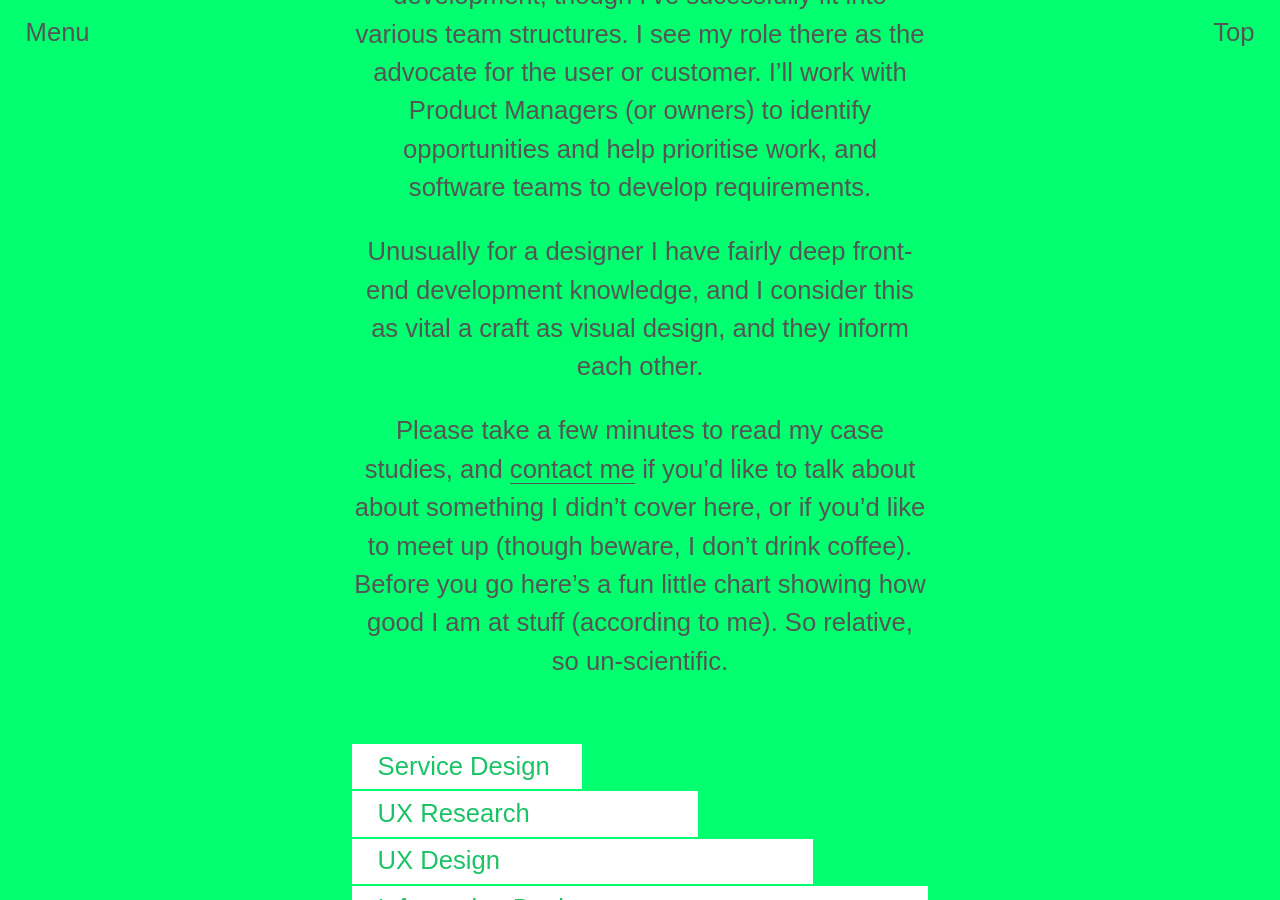
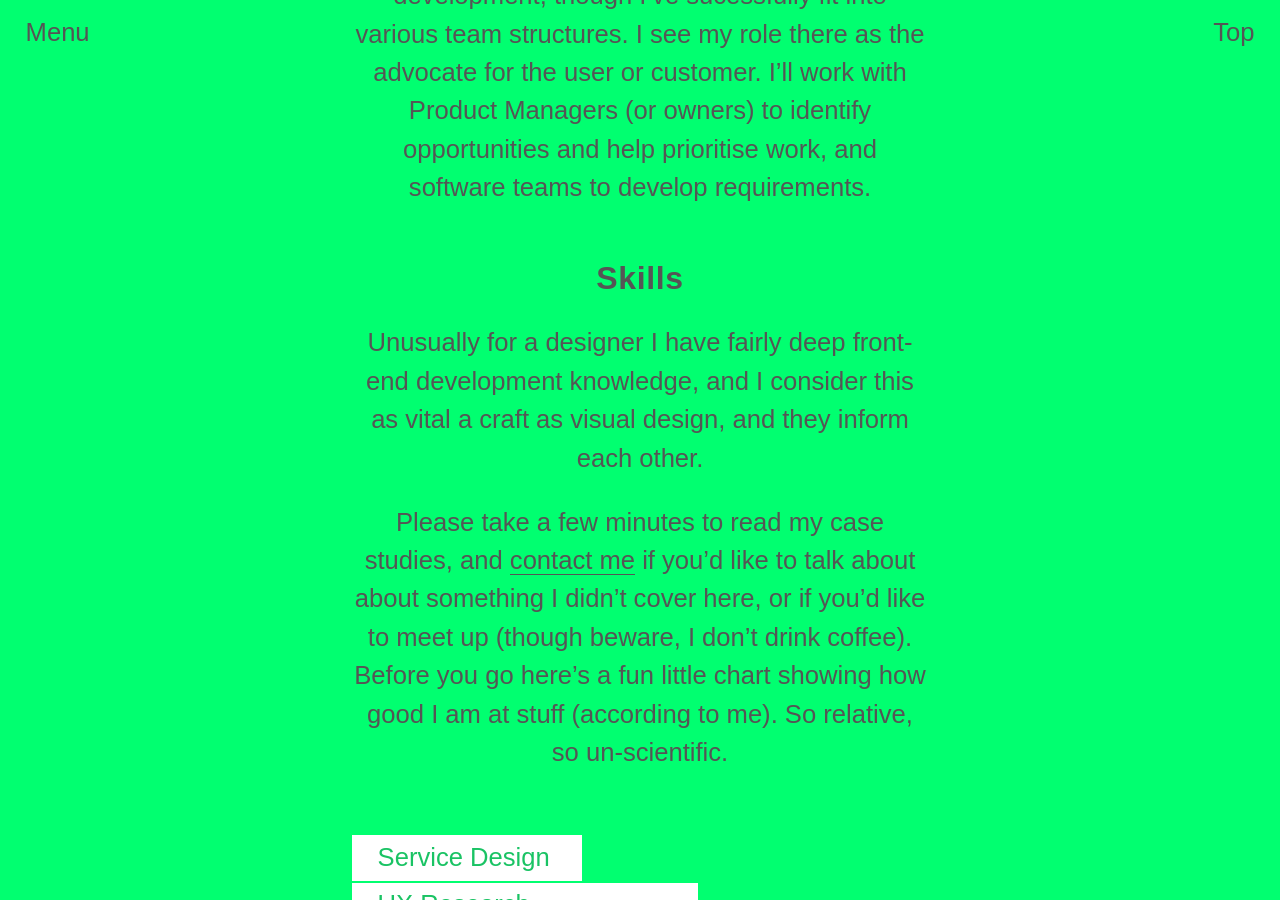
Before and after one commit to Elbone/elbone.github.io, a Jekyll site: the page built from how-i-work/index.html, in a window 1280 px wide and 900 px high, scrolled down 2481 px. Built offline with Jekyll 4.4.1, drawn with Linux system fonts in a browser that asks for light colours.

```diff
--- a/how-i-work/index.html
+++ b/how-i-work/index.html
@@ -72,6 +72,9 @@ subtitle: Approach & methods
   and help prioritise work, and software teams
   to develop requirements.
 </p>
+{% include heading.html
+  text="Skills"
+%}
 <p>
   Unusually for a designer I have fairly
   deep front-end development knowledge,
@@ -101,6 +104,7 @@ subtitle: Approach & methods
     </li>
   {% endfor %}
 </ul>
+
 {% include download.html
   src="NielsOeltjen-CV-2018.pdf"
   text="Download my CV"
```
